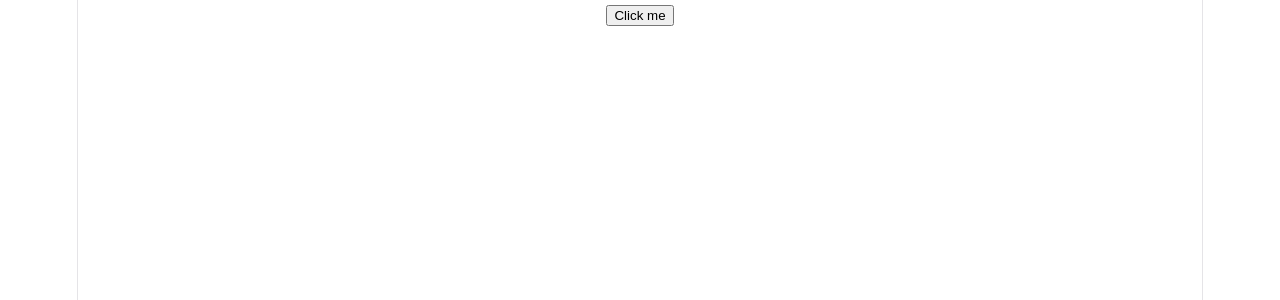
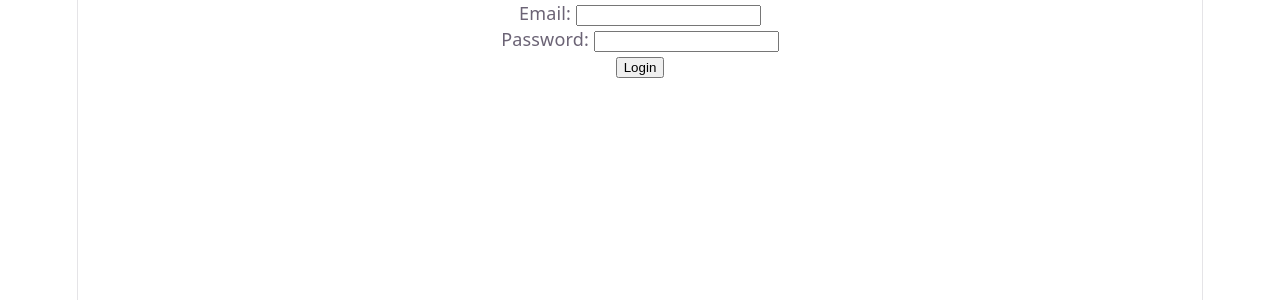
Before and after one commit to mikyllasd/REACT_19, a React (Vite) app in the folder react19/: page / in a window 1280 px wide. Shown: the top 300 px of the page. Built offline with nearby package versions, Linux system fonts and the light colour scheme.

Commit message:
useState

```diff
--- a/react19/src/App.jsx
+++ b/react19/src/App.jsx
@@ -11,12 +11,14 @@ import {UserDetails} from './UserDetails'
 import {ProductList} from './ProductList'
 import {Alert} from './Alert'
 import {CustomButton} from './CustomButton'
+import { Login } from './Login'
 import './App.css'
 
 function App() {
   return (
     <div>
-      <CustomButton />
+      <Login />
+      {/* <CustomButton /> */}
       {/* <Alert>Your changes have been saved</Alert>
       <Alert type = "error">Your changes have been saved</Alert> */}
       {/* <ProductList /> */}
--- /dev/null
+++ b/react19/src/Login.jsx
@@ -0,0 +1,29 @@
+import {useState} from 'react'
+
+export const Login = () => {
+    const[email, setEmail] = useState("")
+    const[password, setPassword] = useState ("")
+
+    const handleClick = (e) => {
+        e.preventDefault ()
+        console.log("Email: ", email)
+        console.log("Password: ", password)
+    }
+    return (
+        <div>
+            <form onSubmit={handleClick}>
+            <label htmlFor="">Email: </label>
+            <input type="email"
+            value={email}
+            onChange={(e)=> setEmail (e.target.value)} />
+            <br></br>
+            <label htmlFor="">Password: </label>
+            <input type="password"
+            value={password}
+            onChange={(e)=> setPassword (e.target.value)} />
+            <br />
+            <button type = "submit">Login</button>
+            </form>
+        </div>
+    )
+}
```
